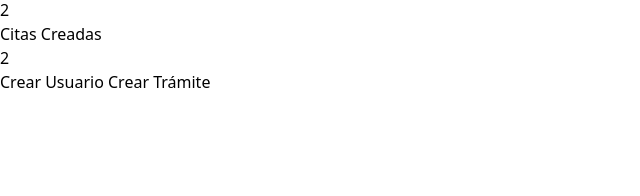
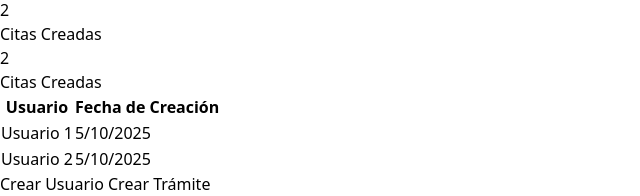
Before and after one commit to JEETVP/proyectoadminbd, a React (Vite) app: page /admin-dashboard in a window 1280 px wide. Shown: the part 601-797 px from the top of the page, without its empty margins (0-640 px from the left). Built offline with nearby package versions, Linux system fonts and the light colour scheme.

Commit message:
AdminDashboard 2.1

```diff
--- a/src/components/AdminDashboard.jsx
+++ b/src/components/AdminDashboard.jsx
@@ -85,6 +85,14 @@ const AdminDashboard = () => {
     }));
   };
 
+  // Manejador para eliminar un documento
+  const removeDocument = (index) => {
+    setNewTramite((prevData) => ({
+      ...prevData,
+      documentos: prevData.documentos.filter((_, i) => i !== index),
+    }));
+  };
+
   return (
     <div className="bg-[#F5F5F5] min-h-screen flex flex-col">
       <Navbar />
@@ -115,6 +123,29 @@ const AdminDashboard = () => {
               </span>
             </div>
           </div>
+        </div>
+
+        {/* Sección de Citas Creadas */}
+        <div className="mb-8">
+          <h2 className="text-lg font-bold mb-4 text-[#003366]">Citas Creadas</h2>
+          <table className="w-full border-collapse bg-white">
+            <thead>
+              <tr>
+                <th className="border border-gray-300 px-4 py-2">Usuario</th>
+                <th className="border border-gray-300 px-4 py-2">Fecha de Creación</th>
+              </tr>
+            </thead>
+            <tbody>
+              {citas.map((cita, index) => (
+                <tr key={index}>
+                  <td className="border border-gray-300 px-4 py-2">{cita.usuario}</td>
+                  <td className="border border-gray-300 px-4 py-2">
+                    {new Date(cita.fecha).toLocaleDateString()}
+                  </td>
+                </tr>
+              ))}
+            </tbody>
+          </table>
         </div>
 
         {/* Botones para Crear Usuario y Trámite */}
@@ -268,21 +299,15 @@ const AdminDashboard = () => {
                   <label htmlFor="usuario_id" className="block text-sm font-medium text-[#003366]">
                     Usuario:
                   </label>
-                  <select
+                  <input
+                    type="text"
                     id="usuario_id"
                     name="usuario_id"
                     value={newTramite.usuario_id}
                     onChange={handleTramiteChange}
                     className="mt-1 block w-full border border-gray-300 rounded-md shadow-sm py-2 px-3 focus:outline-none focus:ring-[#CC9900] focus:border-[#CC9900] sm:text-sm"
                     required
-                  >
-                    <option value="">Selecciona un usuario</option>
-                    {usuarios.map((usuario) => (
-                      <option key={usuario.email} value={usuario.email}>
-                        {usuario.nombre} ({usuario.email})
-                      </option>
-                    ))}
-                  </select>
+                  />
                 </div>
                 <div>
                   <label htmlFor="tipoTramite_id" className="block text-sm font-medium text-[#003366]">
@@ -319,8 +344,46 @@ const AdminDashboard = () => {
                     <option value="rechazado">Rechazado</option>
                   </select>
                 </div>
+
+                {/* Documentos */}
                 <div>
                   <h3 className="text-md font-medium mb-2 text-[#003366]">Documentos</h3>
+                  {newTramite.documentos.map((doc, index) => (
+                    <div key={index} className="mb-4 flex space-x-2">
+                      <div className="w-1/2">
+                        <label htmlFor={`tipo-${index}`} className="block text-sm font-medium text-[#003366]">
+                          Descripción:
+                        </label>
+                        <input
+                          type="text"
+                          id={`tipo-${index}`}
+                          name="tipo"
+                          placeholder="Descripción del documento"
+                          className="mt-1 block w-full border border-gray-300 rounded-md shadow-sm py-2 px-3 focus:outline-none focus:ring-[#CC9900] focus:border-[#CC9900] sm:text-sm"
+                          required
+                        />
+                      </div>
+                      <div className="w-1/2">
+                        <label htmlFor={`archivo-${index}`} className="block text-sm font-medium text-[#003366]">
+                          Archivo:
+                        </label>
+                        <input
+                          type="file"
+                          id={`archivo-${index}`}
+                          name="archivo"
+                          className="mt-1 block w-full border border-gray-300 rounded-md shadow-sm py-2 px-3 focus:outline-none focus:ring-[#CC9900] focus:border-[#CC9900] sm:text-sm"
+                          required
+                        />
+                      </div>
+                      <button
+                        type="button"
+                        onClick={() => removeDocument(index)}
+                        className="bg-red-500 hover:bg-red-700 text-white font-bold py-1 px-2 rounded"
+                      >
+                        Eliminar
+                      </button>
+                    </div>
+                  ))}
                   <button
                     type="button"
                     onClick={addDocument}
@@ -329,9 +392,10 @@ const AdminDashboard = () => {
                     Agregar Documento
                   </button>
                 </div>
+
                 <button
                   type="submit"
-                  className="bg-[#CC9900] hover:bg-[#B38600] text-white font-bold py-2 px-4 rounded"
+                  className="bg-yellow-500 hover:bg-yellow-700 text-white font-bold py-2 px-4 rounded"
                 >
                   Guardar Trámite
                 </button>
```
